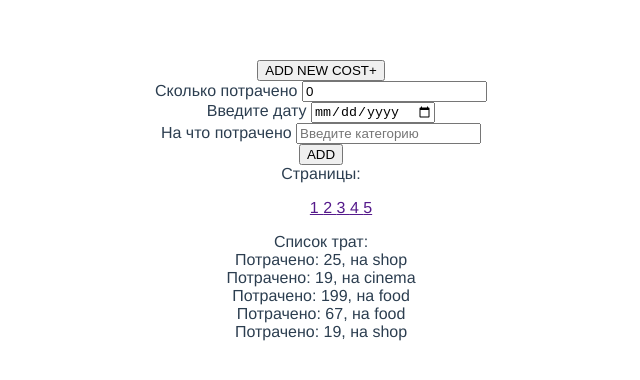
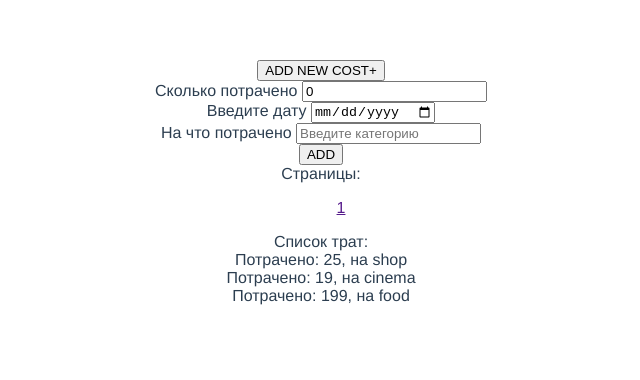
Before and after one commit to viers01/vue-app, a Vue app: page / in a window 1280 px wide. Shown: the top 380 px of the page, without its empty margins (319-959 px from the left). Built offline with nearby package versions, Linux system fonts and the light colour scheme.

Commit message:
перенес все во Vuex

```diff
--- a/package.json
+++ b/package.json
@@ -9,7 +9,8 @@
   },
   "dependencies": {
     "core-js": "^3.6.5",
-    "vue": "^2.6.11"
+    "vue": "^2.6.11",
+    "vuex": "^3.6.2"
   },
   "devDependencies": {
     "@vue/cli-plugin-babel": "~4.5.0",
--- a/src/App.vue
+++ b/src/App.vue
@@ -1,10 +1,13 @@
 <template>
 	<div id="app">
 		<header>
-			<AddForm v-on:addNewPayment="addPayment" />
+			<AddForm />
 		</header>
-		<Pagination :length="items.length" @setPage="pageChoise" />
-		<Dashboard :items="filtredItems" />
+		<Pagination
+			:length="this.$store.getters.getPaymentsList.length"
+			@setPage="this.$store.commit('pageChoise', page)"
+		/>
+		<Dashboard :filteredItems="getFilteredItems" />
 	</div>
 </template>
 
@@ -20,58 +23,32 @@ export default {
 		Pagination,
 	},
 	data: function () {
-		return {
-			items: [
+		return {};
+	},
+	methods: {
+		fetchData() {
+			return [
 				{ value: 25, category: "shop", id: 1 },
 				{ value: 19, category: "cinema", id: 2 },
 				{ value: 199, category: "food", id: 3 },
-				{ value: 67, category: "food", id: 4 },
-				{ value: 19, category: "shop", id: 5 },
-				{ value: 79, category: "shop", id: 6 },
-				{ value: 25, category: "shop", id: 7 },
-				{ value: 25, category: "shop", id: 88 },
-				{ value: 19, category: "cinema", id: 789 },
-				{ value: 199, category: "food", id: 567 },
-				{ value: 67, category: "food", id: 5637 },
-				{ value: 19, category: "shop", id: 55 },
-				{ value: 79, category: "shop", id: 656 },
-				{ value: 25, category: "shop", id: 74646 },
-				{ value: 25, category: "shop", id: 146 },
-				{ value: 19, category: "cinema", id: 464642 },
-				{ value: 199, category: "food", id: 34 },
-				{ value: 67, category: "food", id: 446 },
-				{ value: 19, category: "shop", id: 645 },
-				{ value: 79, category: "shop", id: 646 },
-				{ value: 25, category: "shop", id: 47 },
-			],
-			rangeElements: {
-				start: Number,
-				end: Number,
-			},
-			filtredItems: [],
-		};
+			];
+		},
 	},
-	methods: {
-		addPayment(data) {
-			this.items = [...this.items, data];
-			this.setPage();
+	computed: {
+		getListItems() {
+			return this.$store.getters.getPaymentsList;
 		},
-		//---Установили диапазон элементов
-		pageChoise(page = 1) {
-			this.rangeElements.start = page * 5 - 5;
-			this.rangeElements.end = page * 5;
-			this.setPage()
+		getFilteredItems() {
+			return this.$store.getters.getFilteredItems;
 		},
-		//---Сформировали массив элементов
-		setPage() {
-			this.filtredItems = this.items.slice(
-				this.rangeElements.start,
-				this.rangeElements.end
-			);
+		getLenghtOfFilteredItems() {
+			return this.$store.getters.getFilteredItems.length;
 		},
 	},
 	mounted() {
-		this.pageChoise();
+		this.$store.commit("setPaymentsListData", this.fetchData());
+		this.$store.commit("pageChoise", 1);
+		this.$store.commit("setPaymentsRange")
 	},
 };
 </script>
--- a/src/components/AddForm.vue
+++ b/src/components/AddForm.vue
@@ -10,7 +10,7 @@
 					id="totalcost"
 					placeholder="Введите число"
 				/>
-				<br>
+				<br />
 			</label>
 			<label for="date">
 				Введите дату
@@ -21,7 +21,7 @@
 					placeholder="Введите дату"
 				/>
 			</label>
-			<br>
+			<br />
 			<label for="category">
 				На что потрачено
 				<input
@@ -31,8 +31,8 @@
 					v-model="category"
 				/>
 			</label>
-			<br>
-			<button @click="sendData" type="submit">ADD</button>
+			<br />
+			<button @click="addNewPayment" type="submit">ADD</button>
 		</form>
 	</section>
 </template>
@@ -44,33 +44,35 @@ export default {
 		return {
 			showPanel: true,
 			value: 0,
-			category: '',
+			category: "",
 			date: "",
 		};
 	},
 	methods: {
-		sendData(e) {
+		addNewPayment(e) {
 			e.preventDefault();
 			const data = {
 				value: this.value,
 				category: this.category,
 				date: this.date || this.currentDate,
-				id: Date.now()
+				id: Date.now(),
 			};
-			this.$emit("addNewPayment", data);
+			this.$store.commit("addPayment", data);
+			this.$store.commit("setPaymentsRange");
+
 		},
 	},
 	computed: {
-		currentDate(){
-			const dateCurr = new Date()
+		currentDate() {
+			const dateCurr = new Date();
 			const d = dateCurr.getDay();
 			const m = dateCurr.getMonth() + 1;
 			const y = dateCurr.getFullYear();
 
 			let date = new Date(y, m, d);
 			let formatter1 = new Intl.DateTimeFormat("ru");
-			return (formatter1.format(date))
-		}
+			return formatter1.format(date);
+		},
 	},
 };
 </script>
--- a/src/components/Dashboard.vue
+++ b/src/components/Dashboard.vue
@@ -1,7 +1,7 @@
 <template>
 	<section>
 		Список трат:
-		<SpendItem v-for="item of items" :key="item.id" :item="item" />
+		<SpendItem v-for="item of filteredItems" :key="item.id" :item="item" />
 	</section>
 </template>
 
@@ -13,7 +13,7 @@ export default {
 		SpendItem,
 	},
 	props: {
-		items: {
+		filteredItems: {
 			type: Array,
 			required: true,
 		},
--- a/src/components/Pagination.vue
+++ b/src/components/Pagination.vue
@@ -37,7 +37,8 @@ export default {
 		sendPage(e) {
 			e.preventDefault();
 			const currPage = e.target.getAttribute("data-page");
-			this.$emit("setPage", currPage);
+			this.$store.commit("pageChoise", currPage);
+			this.$store.commit("setPaymentsRange");
 		},
 	},
 	computed: {},
--- a/src/main.js
+++ b/src/main.js
@@ -1,8 +1,9 @@
-import Vue from 'vue'
-import App from './App.vue'
-
-Vue.config.productionTip = false
+import Vue from "vue";
+import App from "./App.vue";
+import store from "./store/index.js"
+Vue.config.productionTip = false;
 
 new Vue({
-  render: h => h(App),
-}).$mount('#app')
+	store,
+	render: (h) => h(App),
+}).$mount("#app");
--- /dev/null
+++ b/src/store/index.js
@@ -0,0 +1,43 @@
+import Vue from "vue";
+import Vuex from "vuex";
+
+Vue.use(Vuex);
+
+export default new Vuex.Store({
+	state: {
+		rangeElements: {
+			start: Number,
+			end: Number,
+		},
+		paymentsList: [],
+		filtredItems: [],
+	},
+	mutations: {
+		setPaymentsListData(state, payload) {
+			this.state.paymentsList = payload;
+		},
+		//----Добавляем в основной массив новый объект
+		addPayment(state, newPayment) {
+			this.state.paymentsList.unshift(newPayment);
+		},
+		//---Установили диапазон элементов
+		pageChoise(state, page = 1) {
+			this.state.rangeElements.start = page * 5 - 5;
+			this.state.rangeElements.end = page * 5;
+		},
+		//---Сформировали массив элементов
+		setPaymentsRange() {
+			this.state.filtredItems = this.state.paymentsList.slice(
+				this.state.rangeElements.start,
+				this.state.rangeElements.end
+			);
+		},
+	},
+	actions: {},
+	getters: {
+		getPaymentsList: (state) => state.paymentsList,
+		getFullPaymentsValue: (state) =>
+			state.paymentsList.reduce((prev, curr) => prev + curr.value, 0),
+		getFilteredItems: (state) => state.filtredItems,
+	},
+});
```
Also changed, not shown: 1 other file (tests, documents, lock files or other folders).
